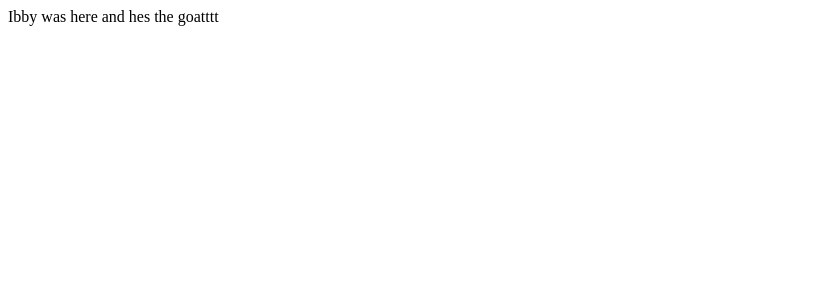
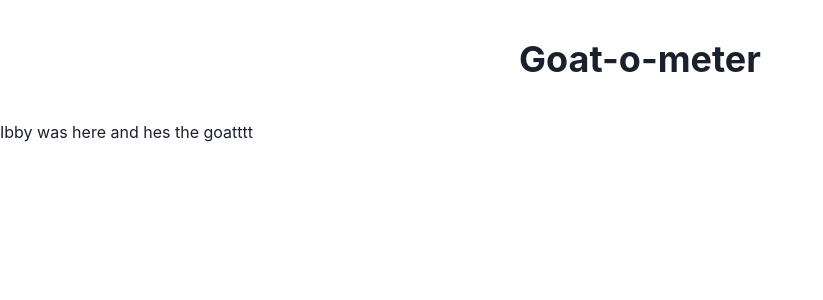
Before and after one commit to ibraheemazam/Goat-o-meter, a React (Create React App) app in the folder client/: page / in a window 1280 px wide. Shown: the top 300 px of the page, without its empty margins (0-823 px from the left). Built offline with nearby package versions, Linux system fonts and the light colour scheme.

Commit message:
basic Chakra UI is set up, building out skeleton for the front end

```diff
--- a/client/src/App.jsx
+++ b/client/src/App.jsx
@@ -1,8 +1,15 @@
 import React from 'react';
+import { ChakraProvider, Flex, Heading } from '@chakra-ui/react';
+
 
 const App = function App() {
   return (
-    <div>Ibby was here and hes the goatttt</div>
+    <ChakraProvider>
+      <Heading display="flex" justifyContent="center" margin="3vw">
+        Goat-o-meter
+      </Heading>
+      <div>Ibby was here and hes the goatttt</div>
+    </ChakraProvider>
   );
 };
 
--- a/package.json
+++ b/package.json
@@ -11,9 +11,13 @@
   "license": "ISC",
   "dependencies": {
     "@babel/core": "^7.18.10",
+    "@chakra-ui/react": "^2.2.6",
+    "@emotion/react": "^11.10.0",
+    "@emotion/styled": "^11.10.0",
     "babel-loader": "^8.2.5",
     "dotenv": "^16.0.1",
     "express": "^4.18.1",
+    "framer-motion": "^7.0.0",
     "react": "^18.2.0",
     "react-dom": "^18.2.0"
   },
```
Also changed, not shown: client/src/Filters/Player.jsx (added), client/src/Filters/Season.jsx (added).
